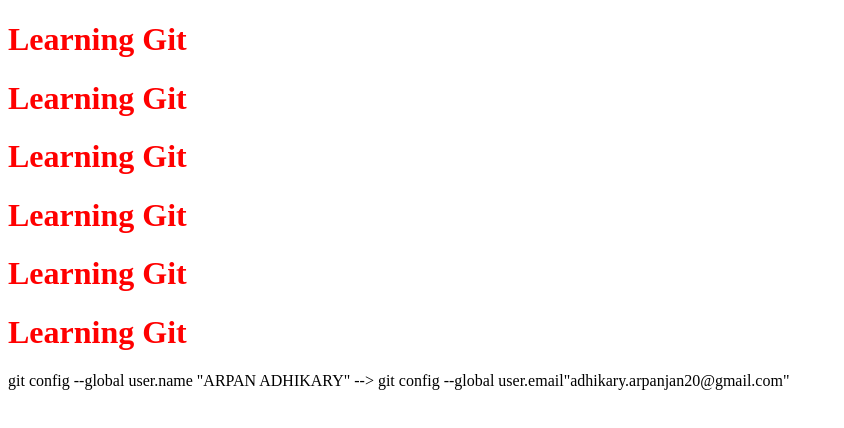
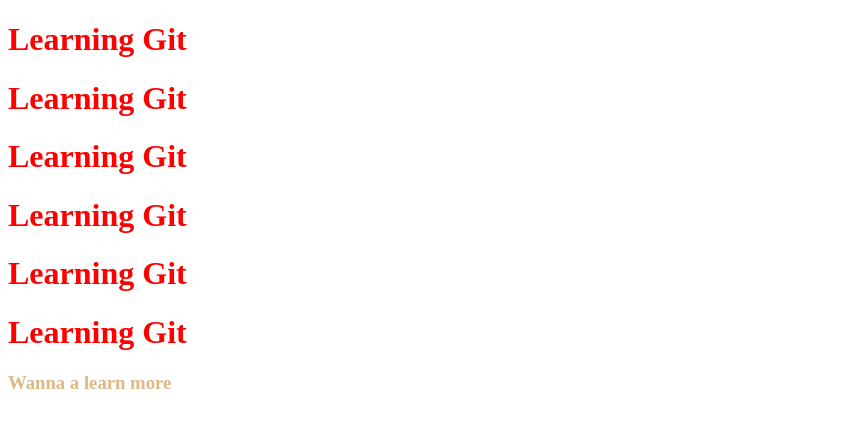
Before and after one commit to Arpan20Adhikary/My_first_repo_noob, a plain HTML site: page index.html in a window 1280 px wide. Shown: the whole page, without its empty margins (0-844 px from the left). Drawn offline with Linux system fonts and the light colour scheme.

Commit message:
second_addition

```diff
--- a/index.html
+++ b/index.html
@@ -14,8 +14,9 @@
     <h1>Learning Git</h1>
     <h1>Learning Git</h1>
     <h1>Learning Git</h1>
+    <h3>Wanna a learn more </h3>
 </body>
 </html>
 
- git config --global user.name "ARPAN ADHIKARY" -->
- git config --global user.email"adhikary.arpanjan20@gmail.com"
+ <!--git config --global user.name "ARPAN ADHIKARY" -->
+ <!--git config --global user.email"adhikary.arpanjan20@gmail.com" -->
--- a/styles.css
+++ b/styles.css
@@ -6,3 +6,7 @@
   color: green;
   color: green;
 }
+
+h3{
+    color: burlywood;
+}
```
